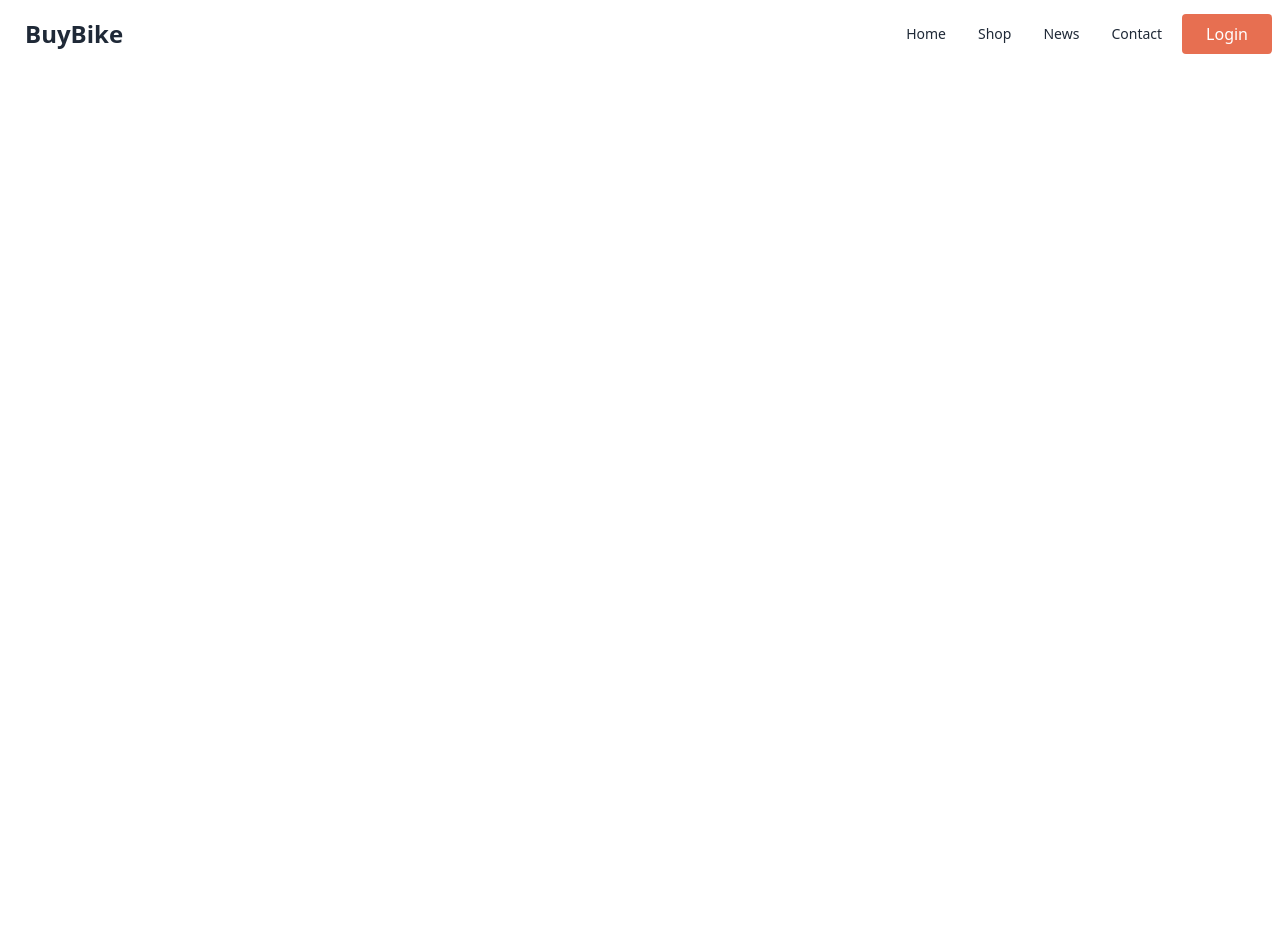
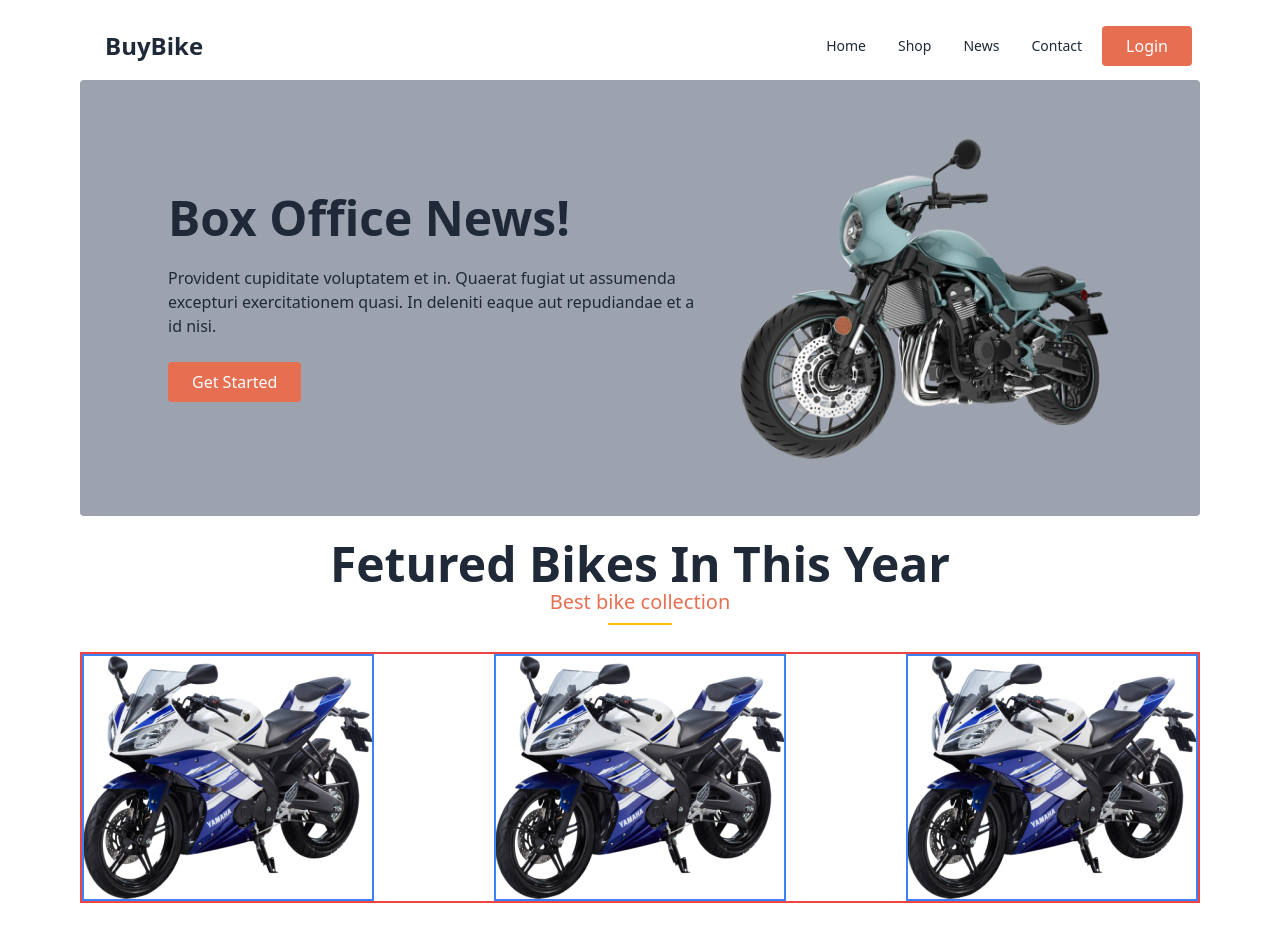
Before and after one commit to Apurbopaul131/BuyBike-project, a website: page src/Components/index.html in a window 1280 px wide. Before the commit the page ends 800 px from the top, so only its background shows below. Drawn offline with Linux system fonts and the light colour scheme.

Commit message:
bike featued section completed

```diff
--- a/src/Components/index.html
+++ b/src/Components/index.html
@@ -6,7 +6,8 @@
     <link href="../output.css" rel="stylesheet" />
   </head>
   <body>
-    <header>
+    <header class="lg:px-20 py-3">
+      <!-- navber start -->
       <div class="navbar bg-base-100">
         <div class="navbar-start">
           <div class="dropdown">
@@ -53,6 +54,53 @@
           <a class="py-2 px-6 bg-[#E76F51] text-white rounded">Login</a>
         </div>
       </div>
+      <!-- navbar end -->
+      <!-- banner sction start -->
+      <div class="hero bg-gray-400 rounded py-10">
+        <div class="hero-content flex-col lg:flex-row">
+          <div class="lg:basis-1/2">
+            <h1 class="text-5xl font-bold">Box Office News!</h1>
+            <p class="py-6">
+              Provident cupiditate voluptatem et in. Quaerat fugiat ut assumenda
+              excepturi exercitationem quasi. In deleniti eaque aut repudiandae
+              et a id nisi.
+            </p>
+            <button class="py-2 px-6 bg-[#E76F51] text-white rounded">
+              Get Started
+            </button>
+          </div>
+          <img
+            src="./images/others/extrabike.png"
+            class="max-w-sm rounded-lg lg:basis-1/2"
+          />
+        </div>
+      </div>
     </header>
+    <main class="lg:px-20 px-5 py-3">
+      <div class="text-center">
+        <h1 class="text-5xl font-bold">Fetured Bikes In This Year</h1>
+        <p class="text-[#E76F51] text-xl font-medium">Best bike collection</p>
+        <div class="divider divider-warning w-16 mx-auto my-0"></div>
+        <div
+          class="flex flex-col gap-5 lg:flex-row lg:justify-between border-2 border-red-500 my-5 w-6/12 mx-auto lg:w-full lg:mx-0"
+        >
+          <img
+            src="./images/others/feature-bike.png"
+            alt=""
+            class="border-2 border-blue-500"
+          />
+          <img
+            src="./images/others/feature-bike.png"
+            alt=""
+            class="border-2 border-blue-500"
+          />
+          <img
+            src="./images/others/feature-bike.png"
+            alt=""
+            class="border-2 border-blue-500"
+          />
+        </div>
+      </div>
+    </main>
   </body>
 </html>
```
Also changed, not shown: src/Components/images/icons/star-half-stroke-solid.svg (added), src/Components/images/icons/star-regular.svg (added), src/Components/images/icons/star-solid.svg (added), src/Components/images/others/android.png (added), src/Components/images/others/extrabike.png (added), src/Components/images/others/faq.png (added), src/Components/images/others/feature-bike.png (added), src/Components/images/others/ios.png (added), src/Components/images/others/latest1.png (added), src/Components/images/others/latest2.png (added), src/Components/images/others/latest3.png (added), src/Components/images/others/user-1.png (added), src/Components/images/others/user-2.png (added), src/Components/images/others/user-3.png (added), 5 more files.
